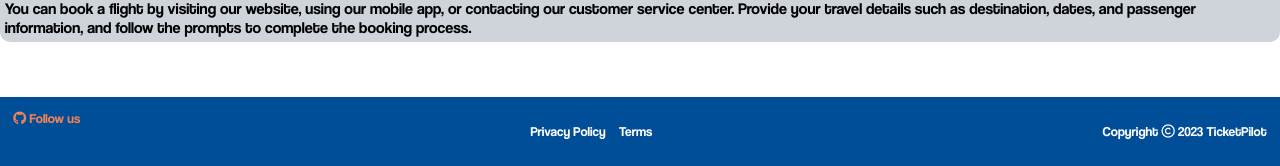
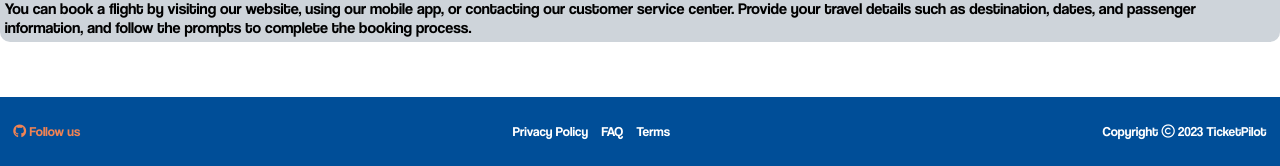
Before and after one commit to FEUP-LTW-2023/project-ltw05g07, a PHP site: page /pages/faq.php in a window 1280 px wide. Shown: the part 1095-1261 px from the top of the page. Run offline with PHP 8.4, Linux system fonts and the light colour scheme; data comes from the database, SQL or seed files in the repository; some libraries are stand-ins or nearby versions.

Commit message:
Added FAQ link to the default footer

```diff
--- a/css/style.css
+++ b/css/style.css
@@ -105,6 +105,13 @@ body > footer > div {
 #footer_link {
     color: #ef8354;
     text-decoration: none;
+    margin-top: 13px;
+}
+
+#faq-go{
+    color:white;
+    text-decoration: none;
+    margin-top: 13px;
 }
 
 /*#ticket_list {
--- a/templates/common_tpl.php
+++ b/templates/common_tpl.php
@@ -63,6 +63,7 @@
             </div>
             <div>
                 <p>Privacy Policy</p>
+                <a id="faq-go" href = "../pages/faq.php"> FAQ </a>
                 <p>Terms</p>
             </div>
             <div>
```
